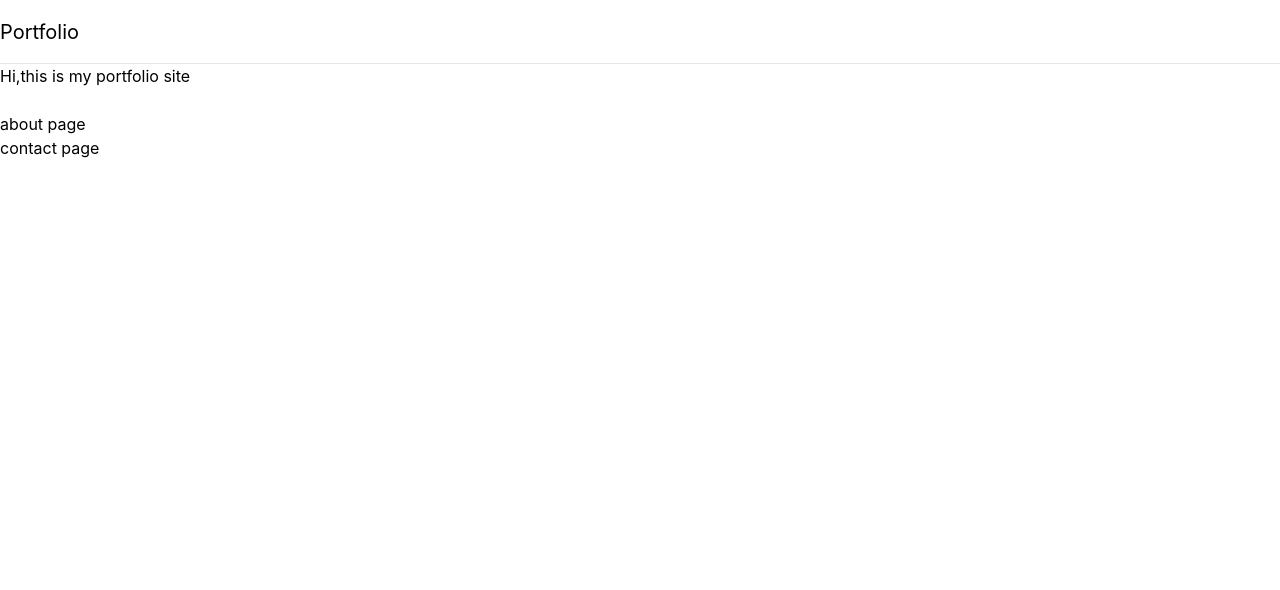
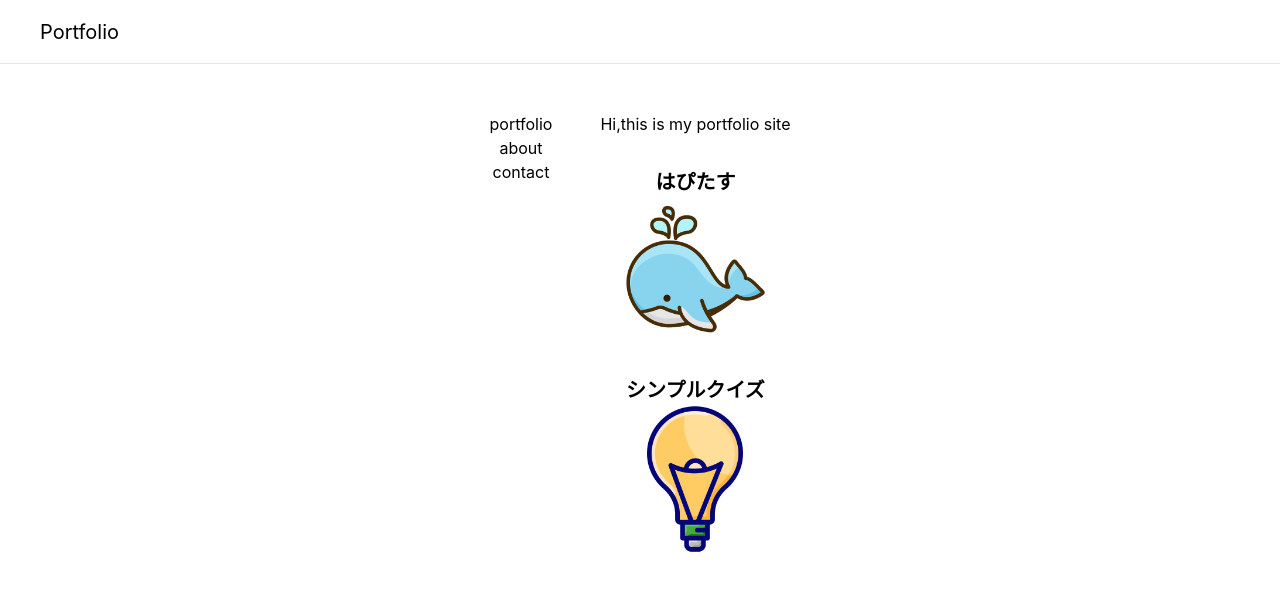
Before and after one commit to ryosuke1256/portfolio, a Next.js app: page / in a window 1280 px wide. Shown: the top 590 px of the page. Built offline with nearby package versions, Linux system fonts and the light colour scheme.

Commit message:
front coding

```diff
--- /dev/null
+++ b/src/components/molecules/Service.tsx
@@ -0,0 +1,22 @@
+import React from 'react';
+import Image from 'next/image';
+
+type Props = {
+  serviceName: string;
+  url: string;
+  href: string;
+  alt: string;
+};
+
+const Service: React.VFC<Props> = ({ serviceName, url, href, alt }: Props) => {
+  return (
+    <div className="pt-6">
+      <p className="text-xl font-semibold">{serviceName}</p>
+      <a href={href}>
+        <Image src={url} alt={alt} className="cursor-pointer" width={150} height={150} />
+      </a>
+    </div>
+  );
+};
+
+export default Service;
--- a/src/components/organisms/Header.tsx
+++ b/src/components/organisms/Header.tsx
@@ -1,7 +1,7 @@
 import React from 'react';
 
 const Header: React.VFC = () => {
-  return <header className="h-16 w-full border-b text-black flex items-center text-xl">Portfolio</header>;
+  return <header className="h-16 w-full pl-10 border-b text-black flex items-center text-xl">Portfolio</header>;
 };
 
 export default Header;
--- a/src/pages/_app.tsx
+++ b/src/pages/_app.tsx
@@ -1,12 +1,13 @@
 import React, { useEffect } from 'react';
 import '../../styles/globals.css';
 import type { AppProps } from 'next/app';
+import Head from 'next/head';
+import Link from 'next/link';
 import NProgress from 'nprogress';
 import 'nprogress/nprogress.css';
-import Head from 'next/head';
 import Header from '../components/organisms/Header';
 
-NProgress.configure({ showSpinner: false, speed: 190, minimum: 0.08 });
+NProgress.configure({ showSpinner: false, speed: 270, minimum: 0.08 });
 
 function MyApp({ Component, pageProps }: AppProps) {
   if (process.browser) {
@@ -25,7 +26,26 @@ function MyApp({ Component, pageProps }: AppProps) {
         <link rel="icon" href="/favicon.ico" />
       </Head>
       <Header />
-      <Component {...pageProps} />
+      <div className="text-center">
+        <main className="inline-block pt-12">
+          <div className="flex flex-row w-full text-center">
+            <aside className="flex flex-col pr-12">
+              <Link href="/">
+                <a>portfolio</a>
+              </Link>
+              <Link href="/about">
+                <a>about</a>
+              </Link>
+              <Link href="/contact">
+                <a>contact</a>
+              </Link>
+            </aside>
+            <div className="flex flex-col">
+              <Component {...pageProps} />
+            </div>
+          </div>
+        </main>
+      </div>
     </>
   );
 }
--- a/src/pages/index.tsx
+++ b/src/pages/index.tsx
@@ -1,17 +1,11 @@
-import Link from 'next/link';
+import Service from '../components/molecules/Service';
 
 export default function Home() {
   return (
     <>
-      <div>Hi,this is my portfolio site</div>
-      <br />
-      <Link href="about">
-        <a>about page</a>
-      </Link>
-      <br />
-      <Link href="contact">
-        <a>contact page</a>
-      </Link>
+      <p className="pb-2">Hi,this is my portfolio site</p>
+      <Service serviceName={'はぴたす'} url={'/images/hapitasu.png'} href={'https://todo-check-app.com/'} alt={'はぴたすのアイコン'} />
+      <Service serviceName={'シンプルクイズ'} url={'/images/simpleQuiz.png'} href={'https://quiz-react-typescript.web.app/'} alt={'シンプルクイズのアイコン'} />
     </>
   );
 }
```
